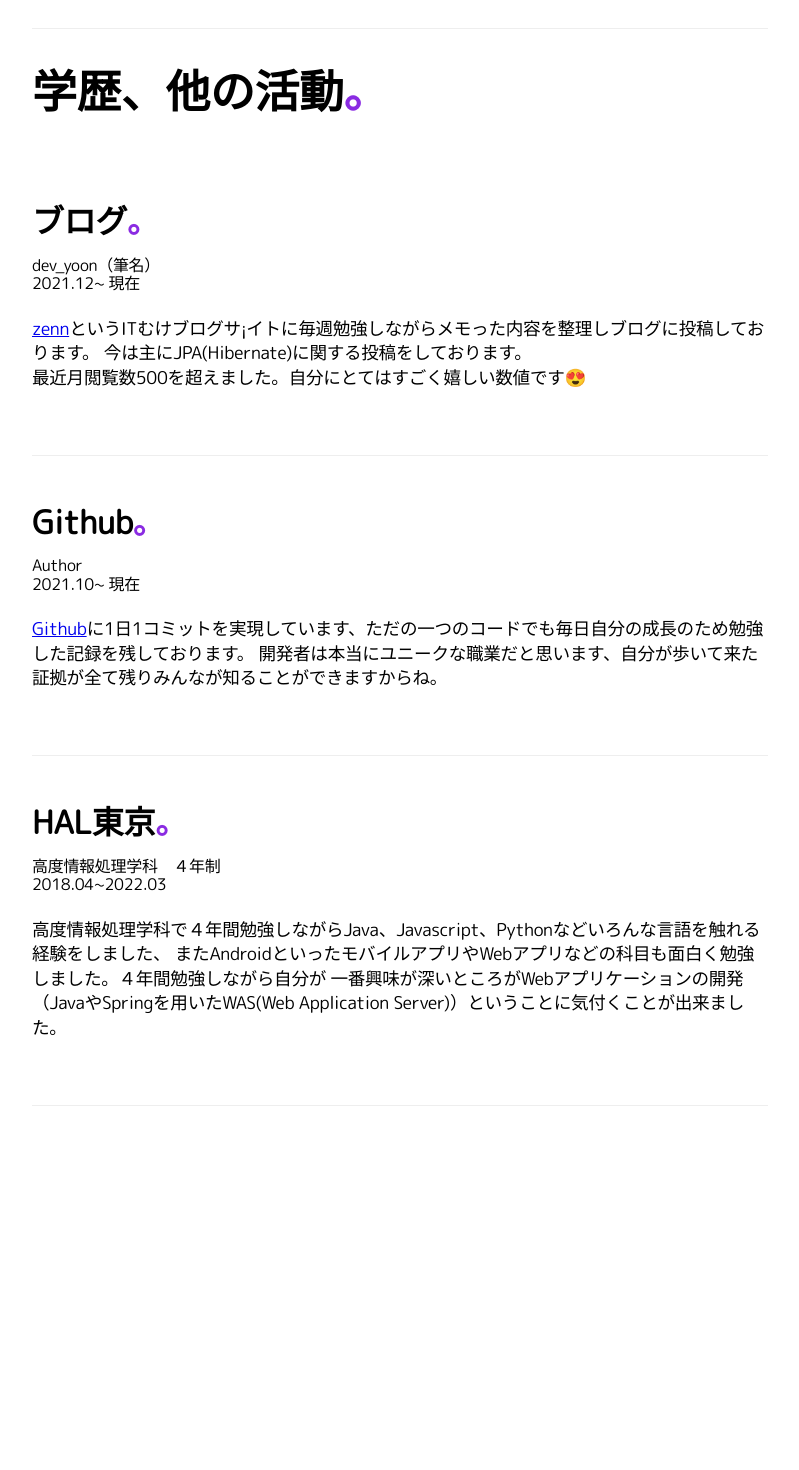
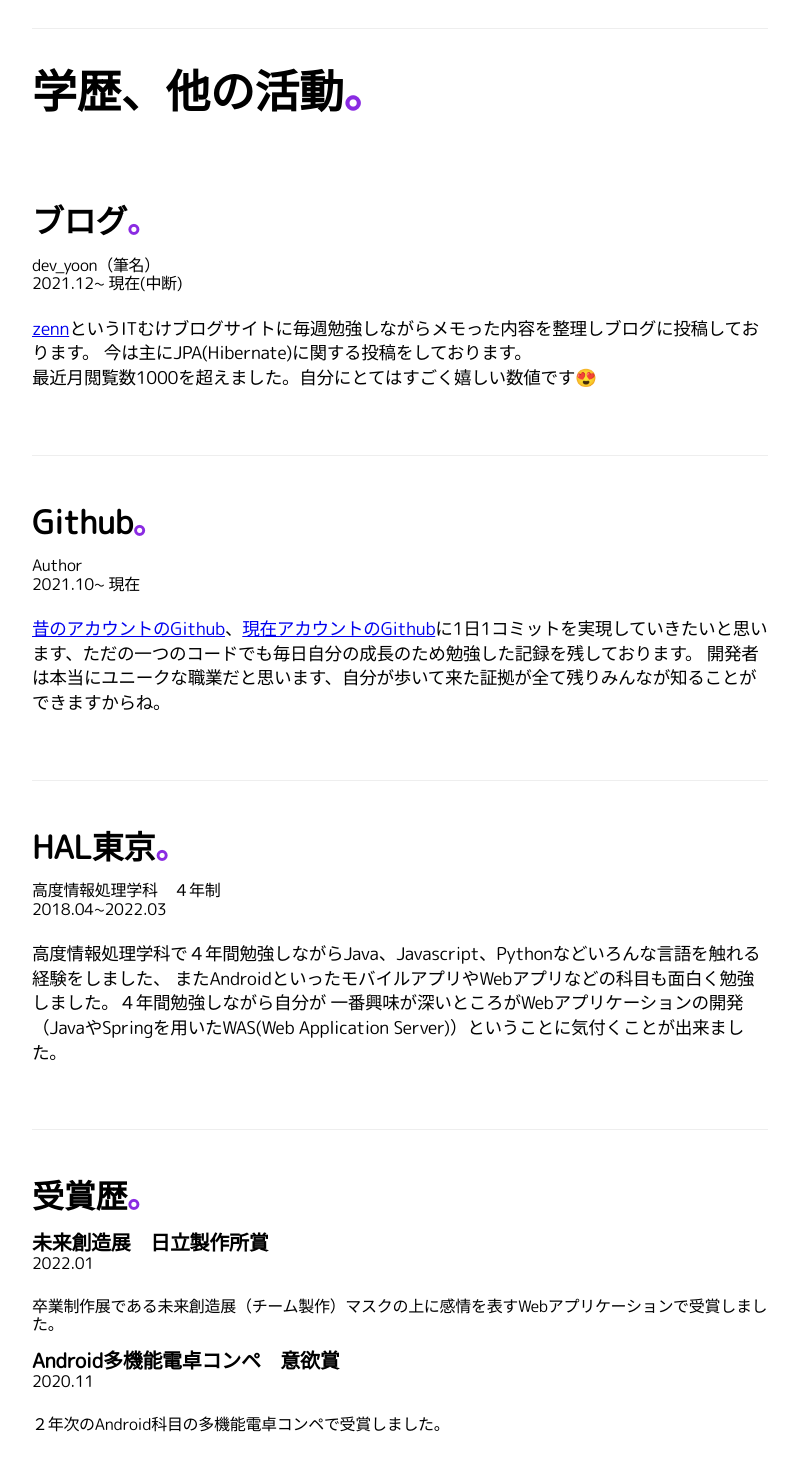
Before and after one commit to falsystack/falsystack.github.io, a React (Create React App) app: page / in a window 1280 px wide. Shown: the part 2059-3529 px from the top of the page, without its empty margins (240-1039 px from the left). Before the commit the page ends 3165 px from the top, so only its background shows below. Built offline with nearby package versions, Linux system fonts and the light colour scheme.

Commit message:
feat: update others section

```diff
--- a/src/Components/Theothers.js
+++ b/src/Components/Theothers.js
@@ -43,12 +43,12 @@ const Theothers = () => {
                 <span className={"time"}>
                        <time dateTime={"2018-04"}>2021.12</time>
                        ~
-                       現在
+                       現在(中断)
                </span>
                 <p>
-                    <a href={"https://zenn.dev/dev_yoon"}>zenn</a>というITむけブログサ¡イトに毎週勉強しながらメモった内容を整理しブログに投稿しております。
+                    <a href={"https://zenn.dev/dev_yoon"}>zenn</a>というITむけブログサイトに毎週勉強しながらメモった内容を整理しブログに投稿しております。
                     今は主にJPA(Hibernate)に関する投稿をしております。<br/>
-                    最近月閲覧数500を超えました。自分にとてはすごく嬉しい数値です😍
+                    最近月閲覧数1000を超えました。自分にとてはすごく嬉しい数値です😍
                 </p>
             </OthersDiv>
             <OthersDiv>
@@ -62,7 +62,7 @@ const Theothers = () => {
                        現在
                </span>
                 <p>
-                    <a href={"https://github.com/yoongeonung"}>Github</a>に1日1コミットを実現しています、ただの一つのコードでも毎日自分の成長のため勉強した記録を残しております。
+                    <a href={"https://github.com/yoongeonung"}>昔のアカウントのGithub</a>、<a href={"https://github.com/falsystack"}>現在アカウントのGithub</a>に1日1コミットを実現していきたいと思います、ただの一つのコードでも毎日自分の成長のため勉強した記録を残しております。
                     開発者は本当にユニークな職業だと思います、自分が歩いて来た証拠が全て残りみんなが知ることができますからね。
                 </p>
             </OthersDiv>
@@ -82,6 +82,29 @@ const Theothers = () => {
                     一番興味が深いところがWebアプリケーションの開発（JavaやSpringを用いたWAS(Web Application Server)）ということに気付くことが出来ました。
                 </p>
             </OthersDiv>
+            <OthersDiv>
+                <OthersHeader>
+                    受賞歴<Period>。</Period>
+                </OthersHeader>
+                <section>
+                    <span className={"price"}>未来創造展　日立製作所賞</span>
+                    <span className={"time"}>
+                       <time dateTime={"2022-01"}>2022.01</time>
+                    </span>
+                    <p>
+                        卒業制作展である未来創造展（チーム製作）マスクの上に感情を表すWebアプリケーションで受賞しました。
+                    </p>
+                </section>
+                <section>
+                    <span className={"price"}>Android多機能電卓コンペ　意欲賞</span>
+                    <span className={"time"}>
+                       <time dateTime={"2022-01"}>2020.11</time>
+                    </span>
+                    <p>
+                        ２年次のAndroid科目の多機能電卓コンペで受賞しました。
+                    </p>
+                </section>
+            </OthersDiv>
         </OthersContainer>
     );
 }
--- a/src/GobalStyle.js
+++ b/src/GobalStyle.js
@@ -39,6 +39,11 @@ const GlobalStyle = createGlobalStyle`
     display: block;
     margin-bottom: 1.5rem;
   }
+  .price {
+    display: block;
+    font-weight: 700;
+    font-size: 20px;
+  }
   div{
     display: block;
   }
```
